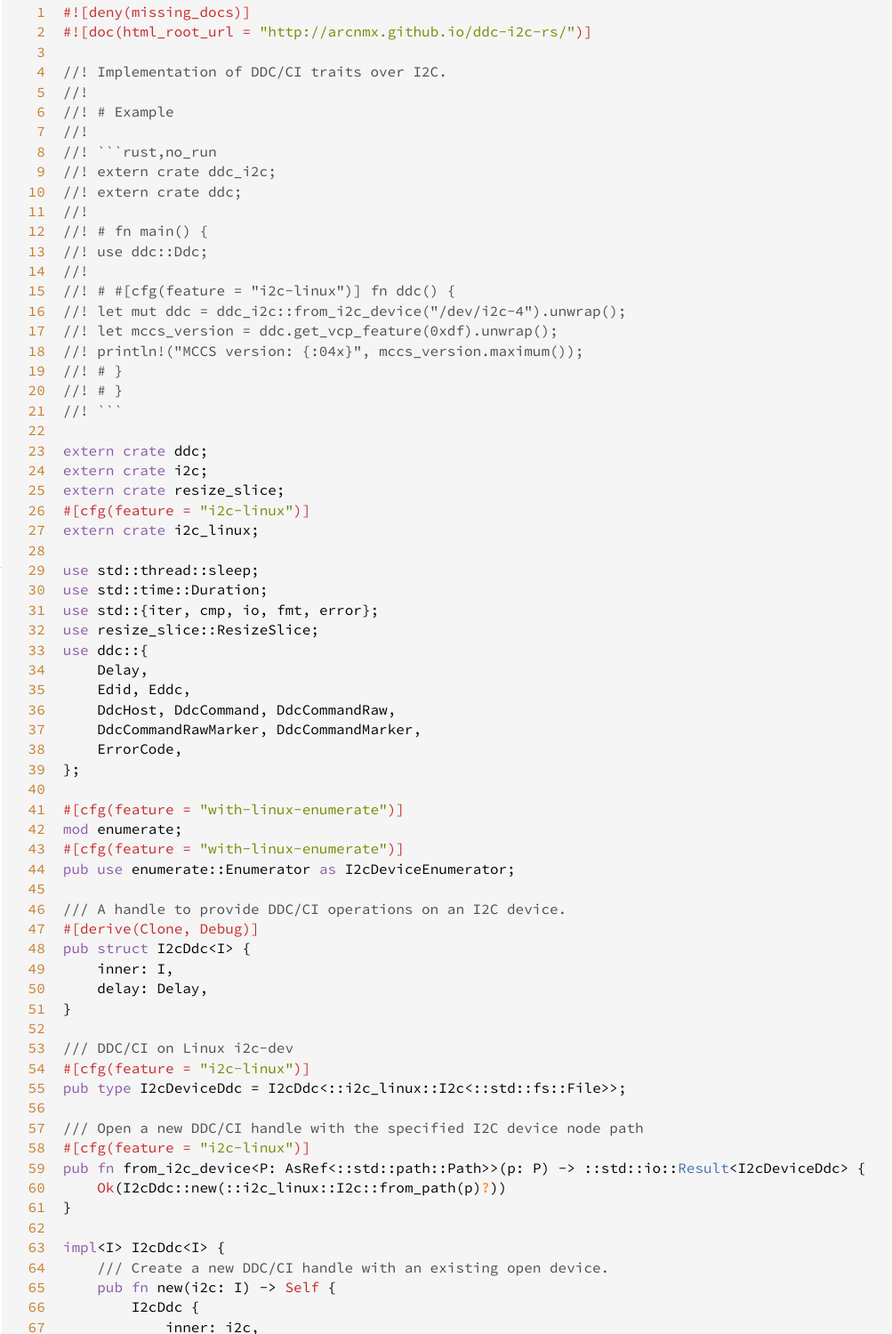
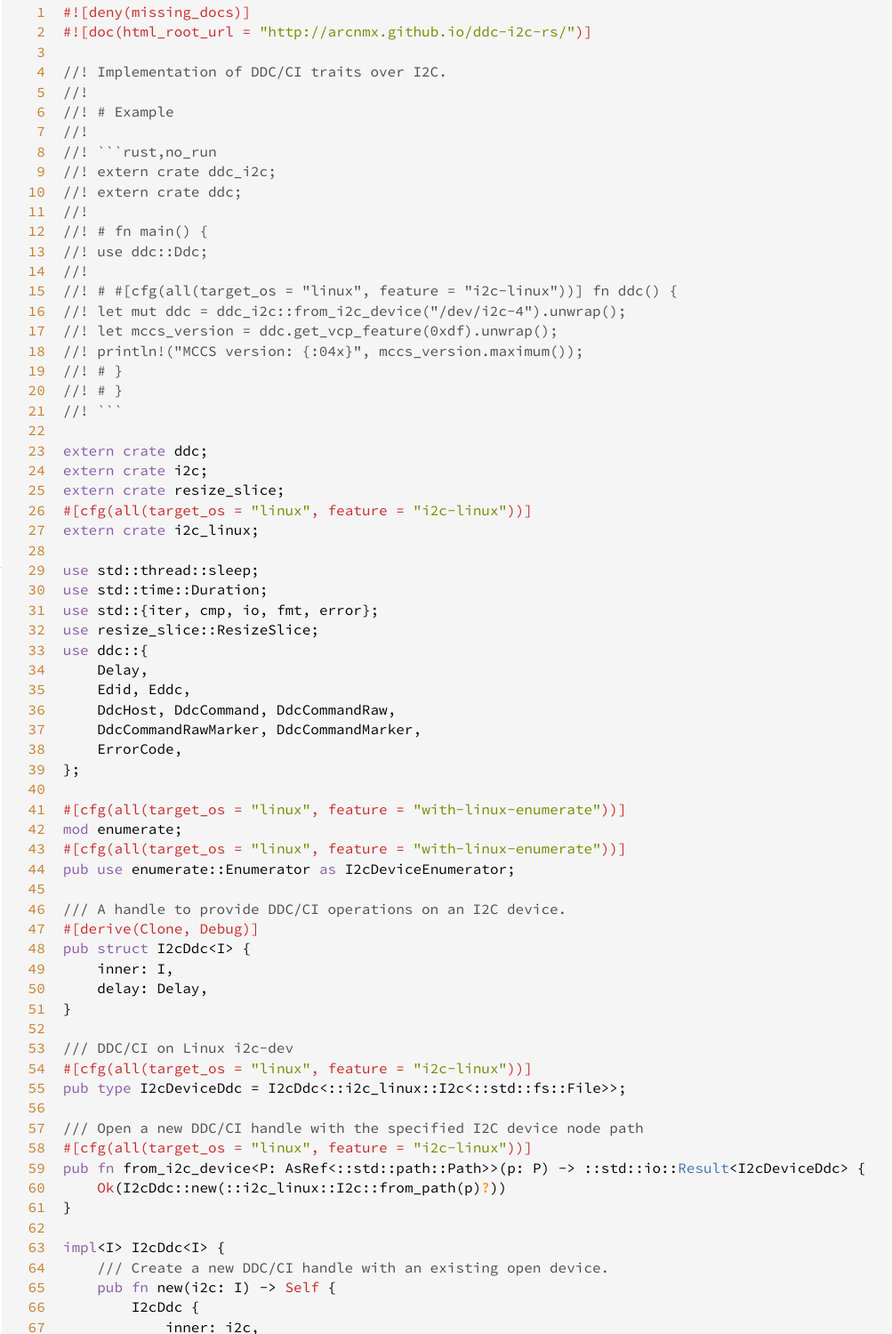
Before and after one commit to arcnmx/ddc-i2c-rs, a plain HTML site: page src/ddc_i2c/lib.rs.html in a window 1280 px wide. Shown: the part 162-1661 px from the top of the page at 89% size, without its empty margins (13-1016 px from the left). Drawn offline with Linux system fonts and the light colour scheme.

Commit message:
0.2.1 - cc7268f36ec262aec1bc13a0813376ca4cffaf92

```diff
--- a/src/ddc_i2c/lib.rs.html
+++ b/src/ddc_i2c/lib.rs.html
@@ -317,7 +317,7 @@
 <span class="doccomment">//! # fn main() {</span>
 <span class="doccomment">//! use ddc::Ddc;</span>
 <span class="doccomment">//!</span>
-<span class="doccomment">//! # #[cfg(feature = &quot;i2c-linux&quot;)] fn ddc() {</span>
+<span class="doccomment">//! # #[cfg(all(target_os = &quot;linux&quot;, feature = &quot;i2c-linux&quot;))] fn ddc() {</span>
 <span class="doccomment">//! let mut ddc = ddc_i2c::from_i2c_device(&quot;/dev/i2c-4&quot;).unwrap();</span>
 <span class="doccomment">//! let mccs_version = ddc.get_vcp_feature(0xdf).unwrap();</span>
 <span class="doccomment">//! println!(&quot;MCCS version: {:04x}&quot;, mccs_version.maximum());</span>
@@ -328,7 +328,7 @@
 <span class="kw">extern</span> <span class="kw">crate</span> <span class="ident">ddc</span>;
 <span class="kw">extern</span> <span class="kw">crate</span> <span class="ident">i2c</span>;
 <span class="kw">extern</span> <span class="kw">crate</span> <span class="ident">resize_slice</span>;
-<span class="attribute">#[<span class="ident">cfg</span>(<span class="ident">feature</span> <span class="op">=</span> <span class="string">&quot;i2c-linux&quot;</span>)]</span>
+<span class="attribute">#[<span class="ident">cfg</span>(<span class="ident">all</span>(<span class="ident">target_os</span> <span class="op">=</span> <span class="string">&quot;linux&quot;</span>, <span class="ident">feature</span> <span class="op">=</span> <span class="string">&quot;i2c-linux&quot;</span>))]</span>
 <span class="kw">extern</span> <span class="kw">crate</span> <span class="ident">i2c_linux</span>;
 
 <span class="kw">use</span> <span class="ident">std</span>::<span class="ident">thread</span>::<span class="ident">sleep</span>;
@@ -343,9 +343,9 @@
     <span class="ident">ErrorCode</span>,
 };
 
-<span class="attribute">#[<span class="ident">cfg</span>(<span class="ident">feature</span> <span class="op">=</span> <span class="string">&quot;with-linux-enumerate&quot;</span>)]</span>
+<span class="attribute">#[<span class="ident">cfg</span>(<span class="ident">all</span>(<span class="ident">target_os</span> <span class="op">=</span> <span class="string">&quot;linux&quot;</span>, <span class="ident">feature</span> <span class="op">=</span> <span class="string">&quot;with-linux-enumerate&quot;</span>))]</span>
 <span class="kw">mod</span> <span class="ident">enumerate</span>;
-<span class="attribute">#[<span class="ident">cfg</span>(<span class="ident">feature</span> <span class="op">=</span> <span class="string">&quot;with-linux-enumerate&quot;</span>)]</span>
+<span class="attribute">#[<span class="ident">cfg</span>(<span class="ident">all</span>(<span class="ident">target_os</span> <span class="op">=</span> <span class="string">&quot;linux&quot;</span>, <span class="ident">feature</span> <span class="op">=</span> <span class="string">&quot;with-linux-enumerate&quot;</span>))]</span>
 <span class="kw">pub</span> <span class="kw">use</span> <span class="ident">enumerate</span>::<span class="ident">Enumerator</span> <span class="kw">as</span> <span class="ident">I2cDeviceEnumerator</span>;
 
 <span class="doccomment">/// A handle to provide DDC/CI operations on an I2C device.</span>
@@ -356,11 +356,11 @@
 }
 
 <span class="doccomment">/// DDC/CI on Linux i2c-dev</span>
-<span class="attribute">#[<span class="ident">cfg</span>(<span class="ident">feature</span> <span class="op">=</span> <span class="string">&quot;i2c-linux&quot;</span>)]</span>
+<span class="attribute">#[<span class="ident">cfg</span>(<span class="ident">all</span>(<span class="ident">target_os</span> <span class="op">=</span> <span class="string">&quot;linux&quot;</span>, <span class="ident">feature</span> <span class="op">=</span> <span class="string">&quot;i2c-linux&quot;</span>))]</span>
 <span class="kw">pub</span> <span class="kw">type</span> <span class="ident">I2cDeviceDdc</span> <span class="op">=</span> <span class="ident">I2cDdc</span><span class="op">&lt;</span>::<span class="ident">i2c_linux</span>::<span class="ident">I2c</span><span class="op">&lt;</span>::<span class="ident">std</span>::<span class="ident">fs</span>::<span class="ident">File</span><span class="op">&gt;&gt;</span>;
 
 <span class="doccomment">/// Open a new DDC/CI handle with the specified I2C device node path</span>
-<span class="attribute">#[<span class="ident">cfg</span>(<span class="ident">feature</span> <span class="op">=</span> <span class="string">&quot;i2c-linux&quot;</span>)]</span>
+<span class="attribute">#[<span class="ident">cfg</span>(<span class="ident">all</span>(<span class="ident">target_os</span> <span class="op">=</span> <span class="string">&quot;linux&quot;</span>, <span class="ident">feature</span> <span class="op">=</span> <span class="string">&quot;i2c-linux&quot;</span>))]</span>
 <span class="kw">pub</span> <span class="kw">fn</span> <span class="ident">from_i2c_device</span><span class="op">&lt;</span><span class="ident">P</span>: <span class="ident">AsRef</span><span class="op">&lt;</span>::<span class="ident">std</span>::<span class="ident">path</span>::<span class="ident">Path</span><span class="op">&gt;&gt;</span>(<span class="ident">p</span>: <span class="ident">P</span>) <span class="op">-&gt;</span> ::<span class="ident">std</span>::<span class="ident">io</span>::<span class="prelude-ty">Result</span><span class="op">&lt;</span><span class="ident">I2cDeviceDdc</span><span class="op">&gt;</span> {
     <span class="prelude-val">Ok</span>(<span class="ident">I2cDdc</span>::<span class="ident">new</span>(::<span class="ident">i2c_linux</span>::<span class="ident">I2c</span>::<span class="ident">from_path</span>(<span class="ident">p</span>)<span class="question-mark">?</span>))
 }
```
